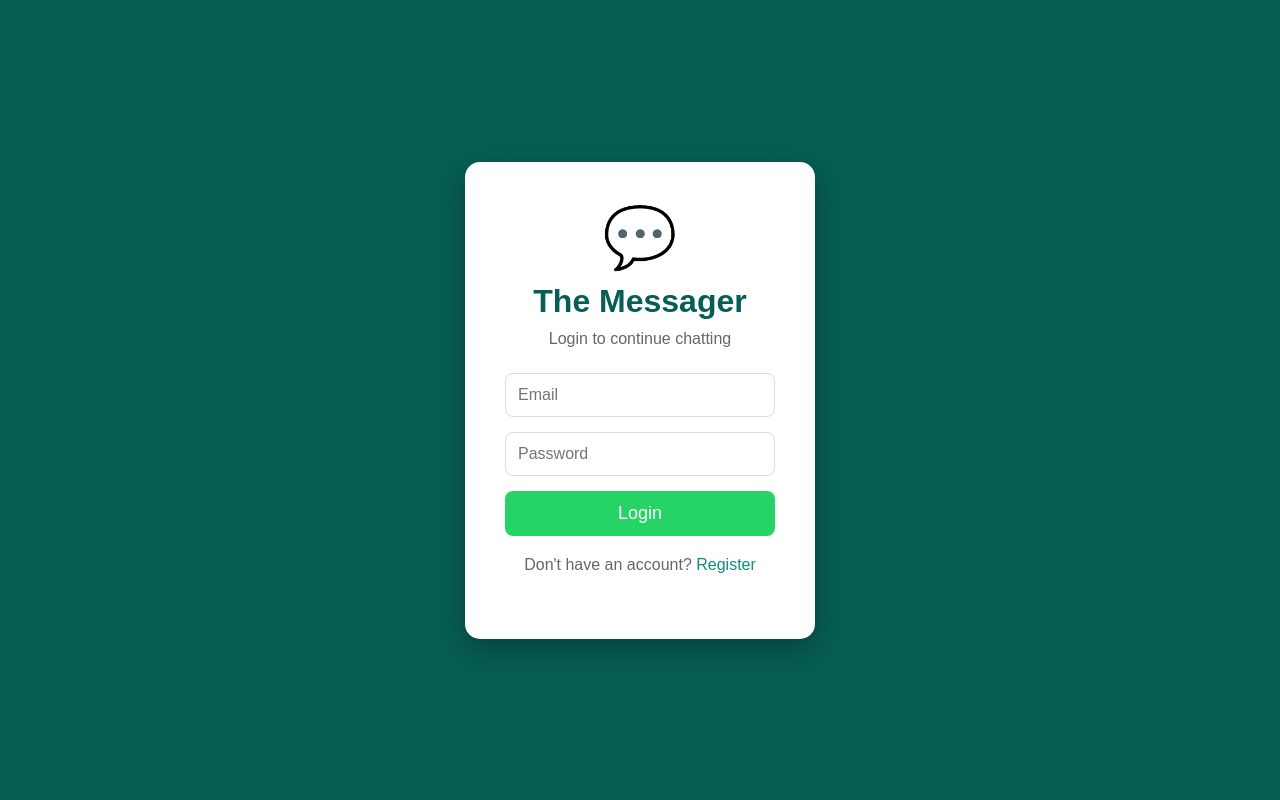
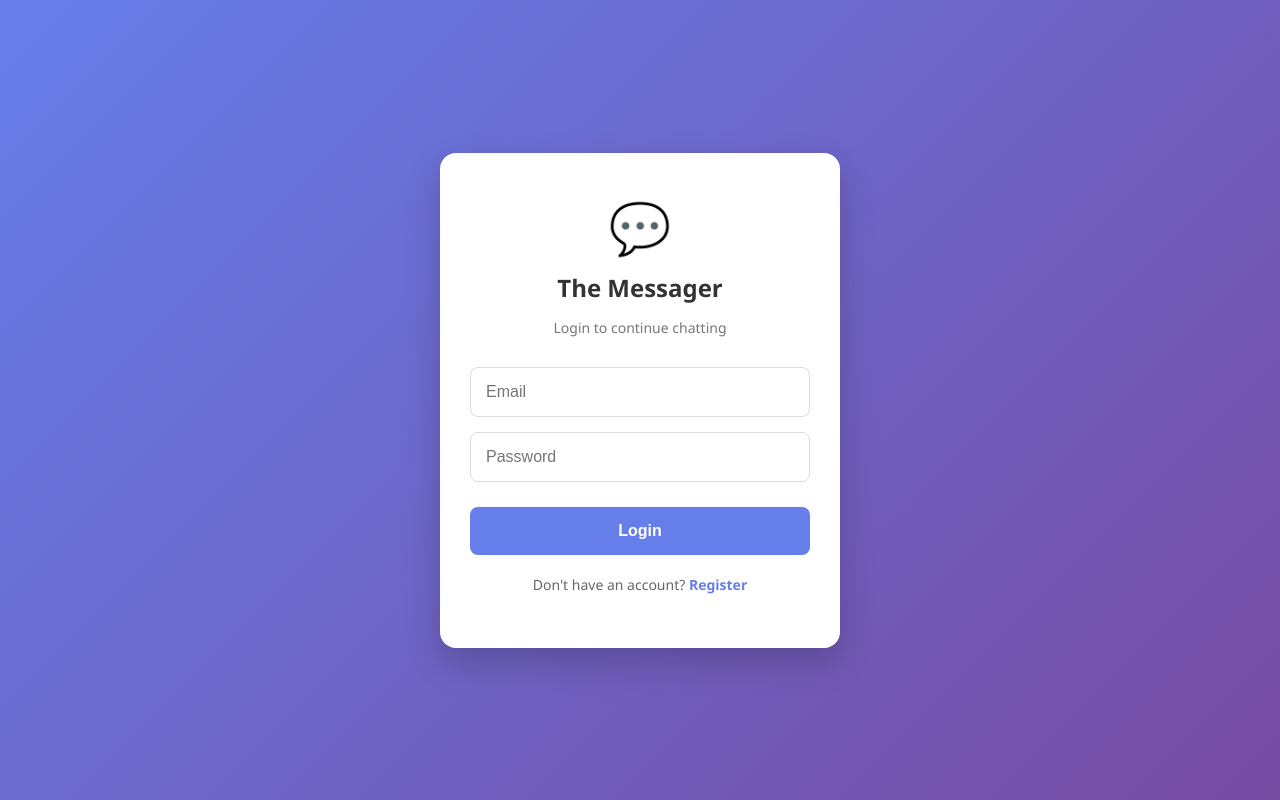
Before and after one commit to sririz/whatsapp-clone-backend, a website: page client/login.html in a window 1280 px wide. Drawn offline with Linux system fonts and the light colour scheme.

Commit message:
Redisigned to The Messager

```diff
--- a/client/css/login.css
+++ b/client/css/login.css
@@ -1,106 +1,89 @@
-*{
-    margin:0;
-    padding:0;
-    box-sizing:border-box;
-    font-family:Arial, sans-serif;
+body {
+    margin: 0;
+    padding: 0;
+    font-family: 'Segoe UI', Tahoma, Geneva, Verdana, sans-serif;
+    background: linear-gradient(135deg, #667eea 0%, #764ba2 100%);
+    height: 100vh;
+    display: flex;
+    justify-content: center;
+    align-items: center;
 }
 
-
-body{
-
-    height:100vh;
-    display:flex;
-    justify-content:center;
-    align-items:center;
-    background:#075e54;
-
+.auth-container {
+    width: 100%;
+    max-width: 400px;
+    padding: 20px;
 }
 
-
-.login-container{
-
-    background:white;
-    width:350px;
-    padding:40px;
-    border-radius:15px;
-    text-align:center;
-    box-shadow:0 10px 30px rgba(0,0,0,0.3);
-
+.auth-box {
+    background: white;
+    padding: 40px 30px;
+    border-radius: 16px;
+    box-shadow: 0 15px 35px rgba(0,0,0,0.2);
+    text-align: center;
 }
 
-
-.logo{
-
-    font-size:60px;
-    margin-bottom:10px;
-
+.logo {
+    font-size: 50px;
+    margin-bottom: 10px;
 }
 
-
-h1{
-
-    color:#075e54;
-    margin-bottom:10px;
-
+h1 {
+    margin: 0 0 10px 0;
+    color: #333;
+    font-size: 24px;
 }
 
-
-p{
-
-    color:#666;
-    margin-bottom:25px;
-
+.subtitle {
+    color: #777;
+    margin-bottom: 30px;
+    font-size: 14px;
 }
 
-
-input{
-
-    width:100%;
-    padding:12px;
-    margin-bottom:15px;
-
-    border:1px solid #ddd;
-    border-radius:8px;
-
-    font-size:16px;
-
+form {
+    display: flex;
+    flex-direction: column;
+    gap: 15px;
 }
 
-
-button{
-
-    width:100%;
-    padding:12px;
-
-    background:#25d366;
-    color:white;
-
-    border:none;
-    border-radius:8px;
-
-    font-size:18px;
-    cursor:pointer;
-
+input {
+    padding: 15px;
+    border: 1px solid #ddd;
+    border-radius: 8px;
+    font-size: 16px;
+    outline: none;
+    transition: border-color 0.3s;
 }
 
-
-button:hover{
-
-    background:#128c7e;
-
+input:focus {
+    border-color: #667eea;
 }
 
-
-.register-link{
-
-    margin-top:20px;
-
+button {
+    padding: 15px;
+    background: #667eea;
+    color: white;
+    border: none;
+    border-radius: 8px;
+    font-size: 16px;
+    font-weight: bold;
+    cursor: pointer;
+    transition: background 0.3s;
+    margin-top: 10px;
 }
 
+button:hover {
+    background: #5568d3;
+}
 
-a{
+.switch-link {
+    margin-top: 20px;
+    color: #666;
+    font-size: 14px;
+}
 
-    color:#128c7e;
-    text-decoration:none;
-
+.switch-link a {
+    color: #667eea;
+    text-decoration: none;
+    font-weight: bold;
 }
--- a/client/css/register.css
+++ b/client/css/register.css
@@ -1,117 +1,60 @@
-*{
-margin:0;
-padding:0;
-box-sizing:border-box;
-font-family:Arial;
+/* Register uses the exact same style as login */
+body {
+    margin: 0;
+    padding: 0;
+    font-family: 'Segoe UI', Tahoma, Geneva, Verdana, sans-serif;
+    background: linear-gradient(135deg, #667eea 0%, #764ba2 100%);
+    height: 100vh;
+    display: flex;
+    justify-content: center;
+    align-items: center;
 }
 
-
-body{
-
-height:100vh;
-display:flex;
-justify-content:center;
-align-items:center;
-background:#075e54;
-
+.auth-container {
+    width: 100%;
+    max-width: 400px;
+    padding: 20px;
 }
 
-
-
-.register-container{
-
-background:white;
-width:350px;
-padding:40px;
-
-border-radius:15px;
-
-text-align:center;
-
-box-shadow:0 10px 30px rgba(0,0,0,0.3);
-
+.auth-box {
+    background: white;
+    padding: 40px 30px;
+    border-radius: 16px;
+    box-shadow: 0 15px 35px rgba(0,0,0,0.2);
+    text-align: center;
 }
 
+.logo { font-size: 50px; margin-bottom: 10px; }
+h1 { margin: 0 0 10px 0; color: #333; font-size: 24px; }
+.subtitle { color: #777; margin-bottom: 30px; font-size: 14px; }
 
+form { display: flex; flex-direction: column; gap: 15px; }
 
-.logo{
-
-font-size:60px;
-
+input {
+    padding: 15px;
+    border: 1px solid #ddd;
+    border-radius: 8px;
+    font-size: 16px;
+    outline: none;
+    transition: border-color 0.3s;
 }
 
+input:focus { border-color: #667eea; }
 
-
-h1{
-
-color:#075e54;
-margin:15px;
-
+button {
+    padding: 15px;
+    background: #667eea;
+    color: white;
+    border: none;
+    border-radius: 8px;
+    font-size: 16px;
+    font-weight: bold;
+    cursor: pointer;
+    transition: background 0.3s;
+    margin-top: 10px;
 }
 
+button:hover { background: #5568d3; }
 
-
-p{
-
-color:#666;
-margin-bottom:20px;
-
-}
-
-
-
-input{
-
-width:100%;
-
-padding:12px;
-
-margin-bottom:15px;
-
-border-radius:8px;
-
-border:1px solid #ddd;
-
-font-size:16px;
-
-}
-
-
-
-button{
-
-width:100%;
-
-padding:12px;
-
-border:none;
-
-border-radius:8px;
-
-background:#25d366;
-
-color:white;
-
-font-size:18px;
-
-cursor:pointer;
-
-}
-
-
-
-button:hover{
-
-background:#128c7e;
-
-}
-
-
-
-a{
-
-color:#128c7e;
-
-text-decoration:none;
-
-}
+.switch-link { margin-top: 20px; color: #666; font-size: 14px; }
+.switch-link a { color: #667eea; text-decoration: none; font-weight: bold; }
--- a/client/css/style.css
+++ b/client/css/style.css
@@ -0,0 +1,61 @@
+body {
+    margin: 0;
+    padding: 0;
+    font-family: 'Segoe UI', Tahoma, Geneva, Verdana, sans-serif;
+    background: linear-gradient(135deg, #667eea 0%, #764ba2 100%);
+    height: 100vh;
+    display: flex;
+    justify-content: center;
+    align-items: center;
+    color: white;
+}
+
+.landing-container {
+    text-align: center;
+    padding: 20px;
+}
+
+.logo-big {
+    font-size: 80px;
+    margin-bottom: 20px;
+}
+
+h1 {
+    font-size: 3rem;
+    margin: 0 0 10px 0;
+}
+
+p {
+    font-size: 1.2rem;
+    margin-bottom: 40px;
+    opacity: 0.9;
+}
+
+.landing-buttons {
+    display: flex;
+    gap: 20px;
+    justify-content: center;
+}
+
+.btn-primary, .btn-secondary {
+    padding: 15px 40px;
+    border-radius: 30px;
+    text-decoration: none;
+    font-weight: bold;
+    transition: transform 0.2s, box-shadow 0.2s;
+}
+
+.btn-primary {
+    background: white;
+    color: #764ba2;
+}
+
+.btn-secondary {
+    border: 2px solid white;
+    color: white;
+}
+
+.btn-primary:hover, .btn-secondary:hover {
+    transform: translateY(-3px);
+    box-shadow: 0 5px 15px rgba(0,0,0,0.3);
+}
--- a/client/login.html
+++ b/client/login.html
@@ -1,68 +1,30 @@
 <!DOCTYPE html>
 <html lang="en">
-
 <head>
     <meta charset="UTF-8">
     <meta name="viewport" content="width=device-width, initial-scale=1.0">
-
-    <title>WhatsApp Clone - Login</title>
-
+    <title>The Messager - Login</title>
     <link rel="stylesheet" href="css/login.css">
 </head>
+<body>
+    <div class="auth-container">
+        <div class="auth-box">
+            <div class="logo">💬</div>
+            <h1>The Messager</h1>
+            <p class="subtitle">Login to continue chatting</p>
 
-<body>
+            <form id="loginForm">
+                <input type="email" id="email" placeholder="Email" required>
+                <input type="password" id="password" placeholder="Password" required>
+                <button type="submit">Login</button>
+            </form>
 
-<div class="login-container">
-
-    <div class="logo">
-        💬
+            <p class="switch-link">
+                Don't have an account? <a href="register.html">Register</a>
+            </p>
+        </div>
     </div>
 
-    <h1> The Messager </h1>
-
-    <p>Login to continue chatting</p>
-
-
-    <form id="loginForm">
-
-        <input
-        type="email"
-        id="email"
-        placeholder="Email"
-        required>
-
-
-        <input
-        type="password"
-        id="password"
-        placeholder="Password"
-        required>
-
-
-        <button type="submit">
-            Login
-        </button>
-
-
-    </form>
-
-
-    <p class="register-link">
-
-        Don't have an account?
-
-        <a href="register.html">
-            Register
-        </a>
-
-    </p>
-
-
-</div>
-
-
-<script src="js/login.js"></script>
-
+    <script src="js/login.js"></script>
 </body>
-
 </html>
```
Also changed, not shown: client/index.html (+11 -11 lines), client/register.html (+24 -79 lines).
